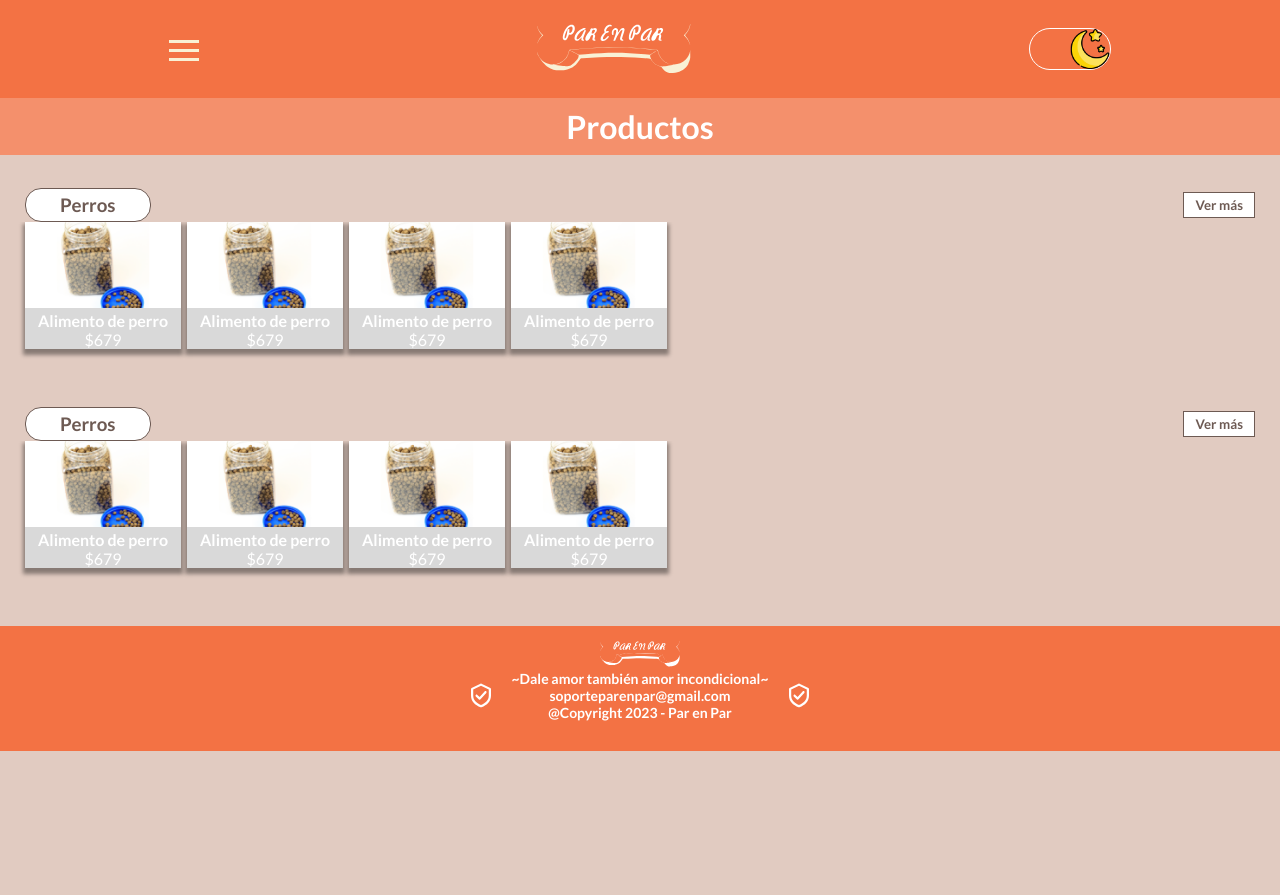
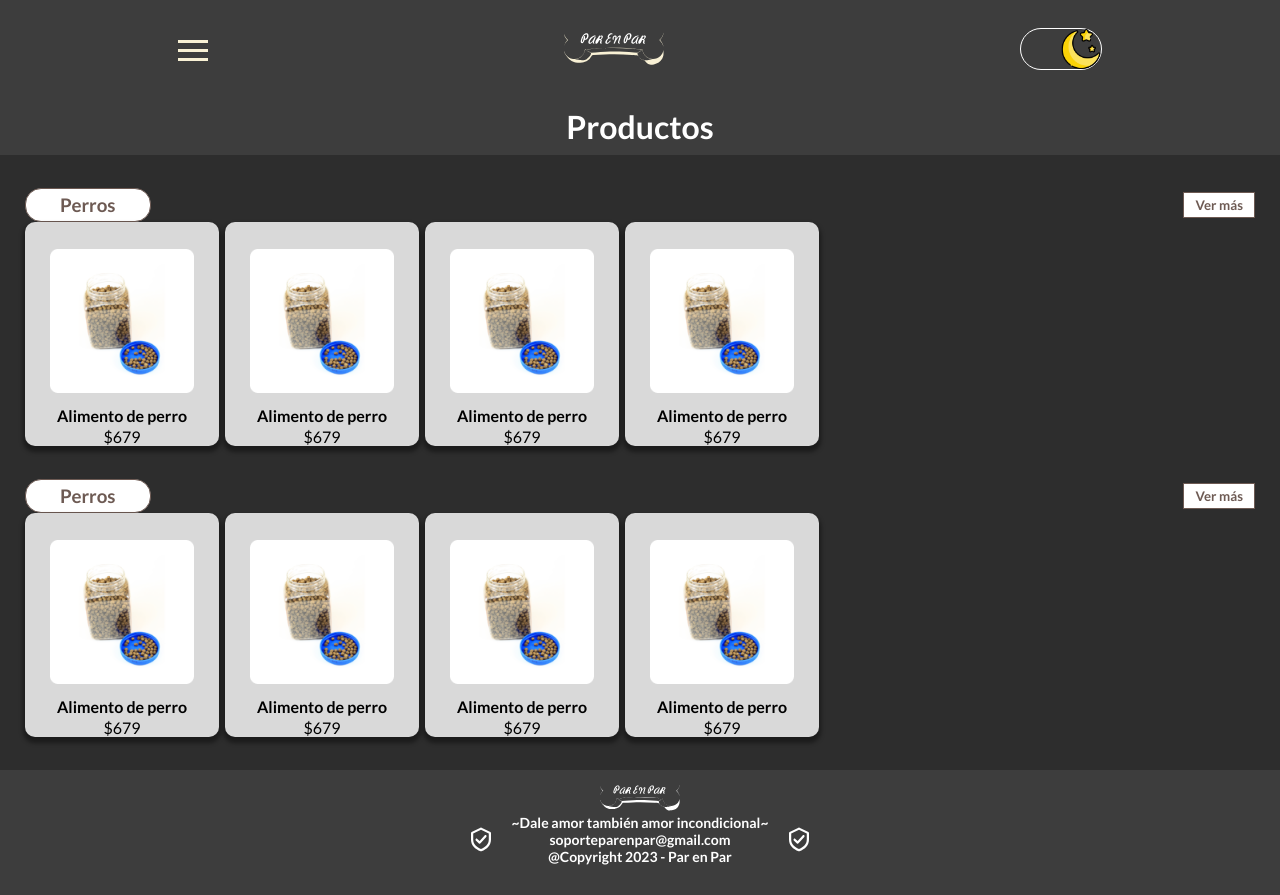
Before and after one commit to Rodrigo5b/TPO-ParenPar, a plain HTML site: page componentes/productos.html in a window 1280 px wide. Both pictures are taken after a click on the element 1069 px from the left and 49 px from the top of the page. Before the commit the page ends 800 px from the top, so only its background shows below. Drawn offline with Linux system fonts and the light colour scheme.

Commit message:
arreglo en css

```diff
--- a/componentes/productos.html
+++ b/componentes/productos.html
@@ -12,14 +12,14 @@
         <link rel="preconnect" href="https://fonts.gstatic.com" crossorigin>
         <link href="https://fonts.googleapis.com/css2?family=Lato:ital,wght@0,400;0,700;1,400;1,700&display=swap" rel="stylesheet">
     </head>
-<body class="contenido">
-    <header>
+<body class="cuerpo">
+    <header class="cabecera">
         <div class="bar-menu">
             <span class="line1"></span>
             <span class="line2"></span>
             <span class="line3"></span>
         </div>
-        <img src="../img/svg/LogoParEnPar.svg" alt="">
+        <img class="logo-pagina" src="../img/svg/LogoParEnPar.svg" alt="">
 
         <div id="caja-boton">
             <div class="div-boton">
@@ -27,9 +27,6 @@
                 <img class="luna" width="40px" src="../img/svg/moon.png" alt="Tematica Oscura">
             </div>
         </div>
-
-
-        <!-- <img src="../img/svg/sun.svg" alt=""> -->
     </header>
     <ul class="nav">
         <li class="li">
@@ -39,15 +36,14 @@
             <a class="link" href="#">Productos</a>
         </li>
         <li class="li">
-            <a class="link" href="#">Servicios</a>
+            <a class="link" href="../componentes/Servicios.html">Servicios</a>
         </li>
         <li class="li">
-            <a class="link" href="#">Contacto</a>
+            <a class="link" href="../html/Contacto.html">Contacto</a>
         </li>
     </ul>
-
-    <main>
-        <h1>Productos</h1>
+    <main class="contenido">
+        <h1 class="contenido-titulo">Productos</h1>
         <div class="div-categorias">
             <h3>Perros</h2>
             <h5>Ver más</h4>
--- a/estilos/productos2.css
+++ b/estilos/productos2.css
@@ -1,14 +1,17 @@
 @import url(../estilos/root.css);
 /* Cabecera */
-header{
+.cabecera{
     display: flex;
     justify-content: space-around;
     align-items: center;
     padding: 24px 0;
-    background: var(--background-fuerte);
+    background: var(--background-naranja);
 }
-header>img{
+.cabecera > img{
     height: 50px;
+}
+.logo-pagina{
+    width: 100px;
 }
 .bar-menu{
     width: 30px;
@@ -19,7 +22,7 @@ header>img{
     display: block;
     width: 100%;
     height: 3px;
-    background-color: #F9F1D5;
+    background-color: var(--background-bar);
     margin-top: 6px;
     transform-origin: 0px 100%;
 }
@@ -27,9 +30,7 @@ header>img{
 .line1-active{
     transform: rotate(45deg) translate(-2px,1px);
 }
-.line2-active{
-    opacity: 0;
-}
+.line2-active{opacity: 0;}
 .line3-active{
     transform: rotate(-45deg) translate(-2px, 2px);
 }
@@ -46,7 +47,14 @@ header>img{
 }
 .li{
     text-align: center;
-    padding: 2rem 0;
+    padding: 3rem 0;
+    border-bottom: 1px solid;
+}
+.li a:hover{
+    color: #4d4949;
+    border-bottom: 1px solid white;
+    font-size: 16px;
+    font-weight: bold;
 }
 /* Boton tema */
 #caja-boton{
@@ -54,7 +62,7 @@ header>img{
     height: 40px;
     background: none;
     border-radius: 50px;
-    border: 1px solid white;
+    border: 1px solid var(--color-primario);
 }
 .div-boton{
     position: absolute;
@@ -67,6 +75,13 @@ header>img{
 }
 .activar > .div-boton > .sol{display: none;}
 .activar > .div-boton > .luna{display: block;}
+.bg-alter{
+    background: var(--background-alter2);
+}
+.bg-alter .cabecera, .bg-alter .contenido-titulo, .bg-alter .footer{
+    background: var(--background-alter);
+}
+
 /* Contenido de la página */
 .contenido{
     text-align: center;
@@ -85,14 +100,14 @@ h1{
 h3{
     color:var(--color-terciario);
     padding: 5px 34px;
-    background: white;
+    background: var(--color-primario);
     border: 1px solid var(--color-terciario);
     border-radius: 16px;
 }
 h5{
     color:var(--color-terciario);
     padding: 4px 11px;
-    background: white;
+    background: var(--color-primario);
     border: 1px solid var(--color-terciario);
 }
 
@@ -107,7 +122,12 @@ h5{
 .carta{
     margin-right: 6px;
     background: var(--background-items);
-    box-shadow: 0px 4px 4px 2px rgba(0, 0, 0, 0.40);
+    box-shadow: var(--sombra-carta);
+    padding-bottom: 26px;
+}
+.carta b , .carta p{
+    margin-top: 2px;
+    color: var(--color-secundario);
 
 }
 .carta-imagen{
@@ -119,10 +139,9 @@ h5{
     object-fit: cover;
 }
 /* Pie de Página */
-
 .footer,.footer-div,.footer-div-textos{display: flex;}
 .footer{
-    background: var(--background-fuerte);
+    background: var(--background-naranja);
     flex-direction: column;
     justify-content: center;
     align-items: center;
@@ -149,3 +168,24 @@ h5{
     word-wrap: break-word;
     word-break: break-all;
 }
+@media (min-width:660px) {
+    .carrousel-cartas{
+        overflow-x: unset;
+        overscroll-behavior-x: auto;
+        scroll-snap-type: none;
+        padding: 0px 25px;
+        margin-right: 0;
+    }
+    .carta{
+        border-radius: 10px;
+        padding: 17px 7px 0 7px;
+    }
+    .img-productos{
+        width: 80%;
+        height: 100%;
+    }
+    .carta-img{
+        margin: 10px 0;
+
+    }
+}
--- a/estilos/root.css
+++ b/estilos/root.css
@@ -9,13 +9,21 @@
 
     --background-primario: #E1CBC1;
     --background-secundario: #F4906C;
-    --background-fuerte: #F37244;
+    --background-naranja: #F37244;
     --background-items: #D9D9D9;
     --background-i-hover: #C7C7C7;
+    --background-bar: #F9F1D5;
 
     --sombra: 0px 5px 10px #6D5A53;
+    --sombra-carta:  0px 4px 4px 2px rgba(0, 0, 0, 0.40);
+
+    /* Tema oscuro */
+    --background-alter:#3d3d3d;
+    --background-alter2:#2d2d2d;
+
+    --sombra-alter: 0px 0px 50px white;
+
 }
-
 *{
     padding: 0;
     margin: 0;
@@ -26,6 +34,7 @@
     text-decoration: none;
     transition: all .3s ease-out;
     scroll-behavior: smooth;
+    /* border: 1px solid red; */
 }
 body{
     background: var(--background-primario);
--- a/js/boton-tematico.js
+++ b/js/boton-tematico.js
@@ -1,7 +1,7 @@
 var boton = document.getElementById("caja-boton")
-
+var cuerpo = document.querySelector(".cuerpo")
 
 boton.onclick = function(){
     boton.classList.toggle('activar')
-    body.classList.toggle("rojo")
+    cuerpo.classList.toggle("bg-alter")
 }
```
